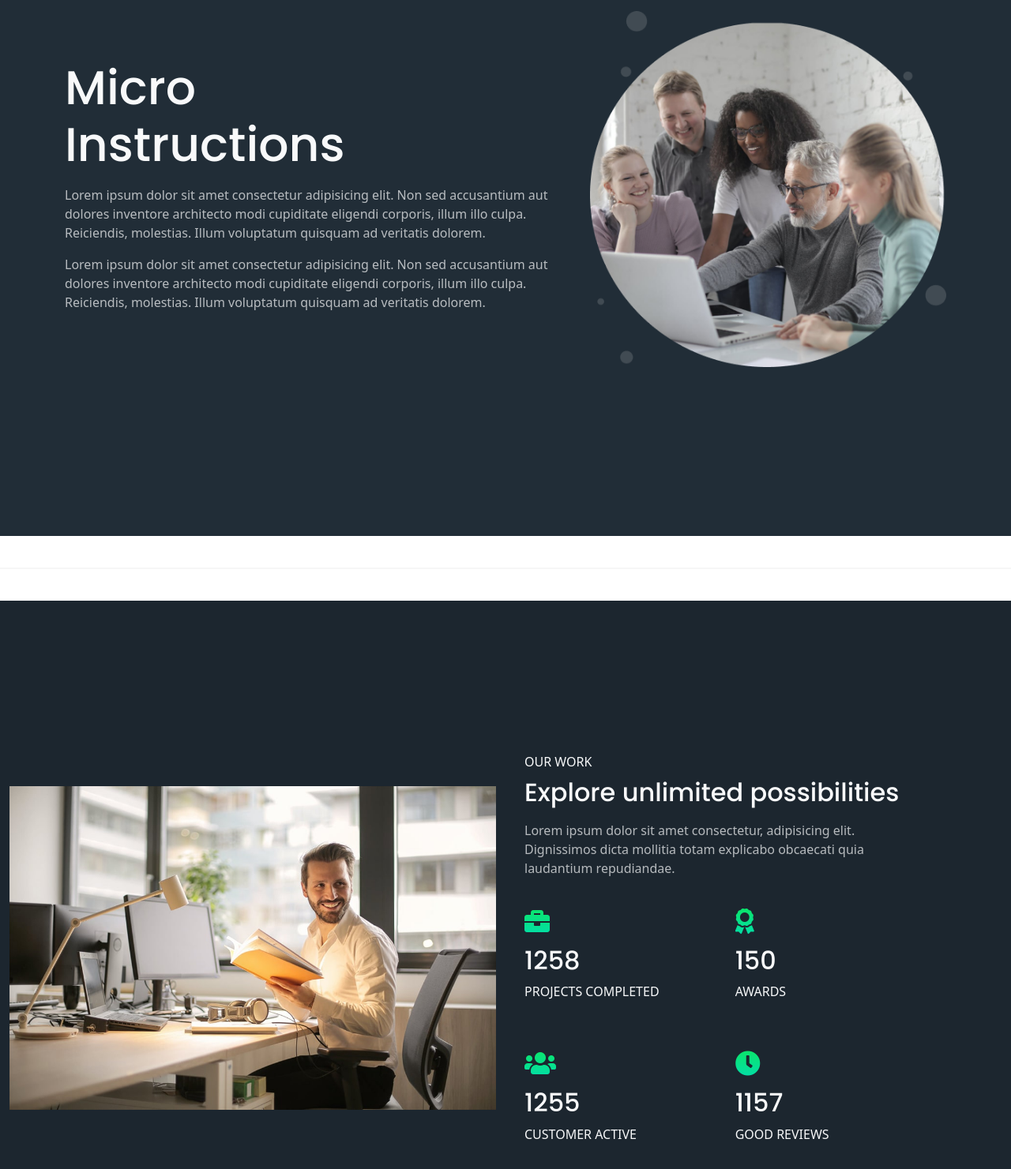
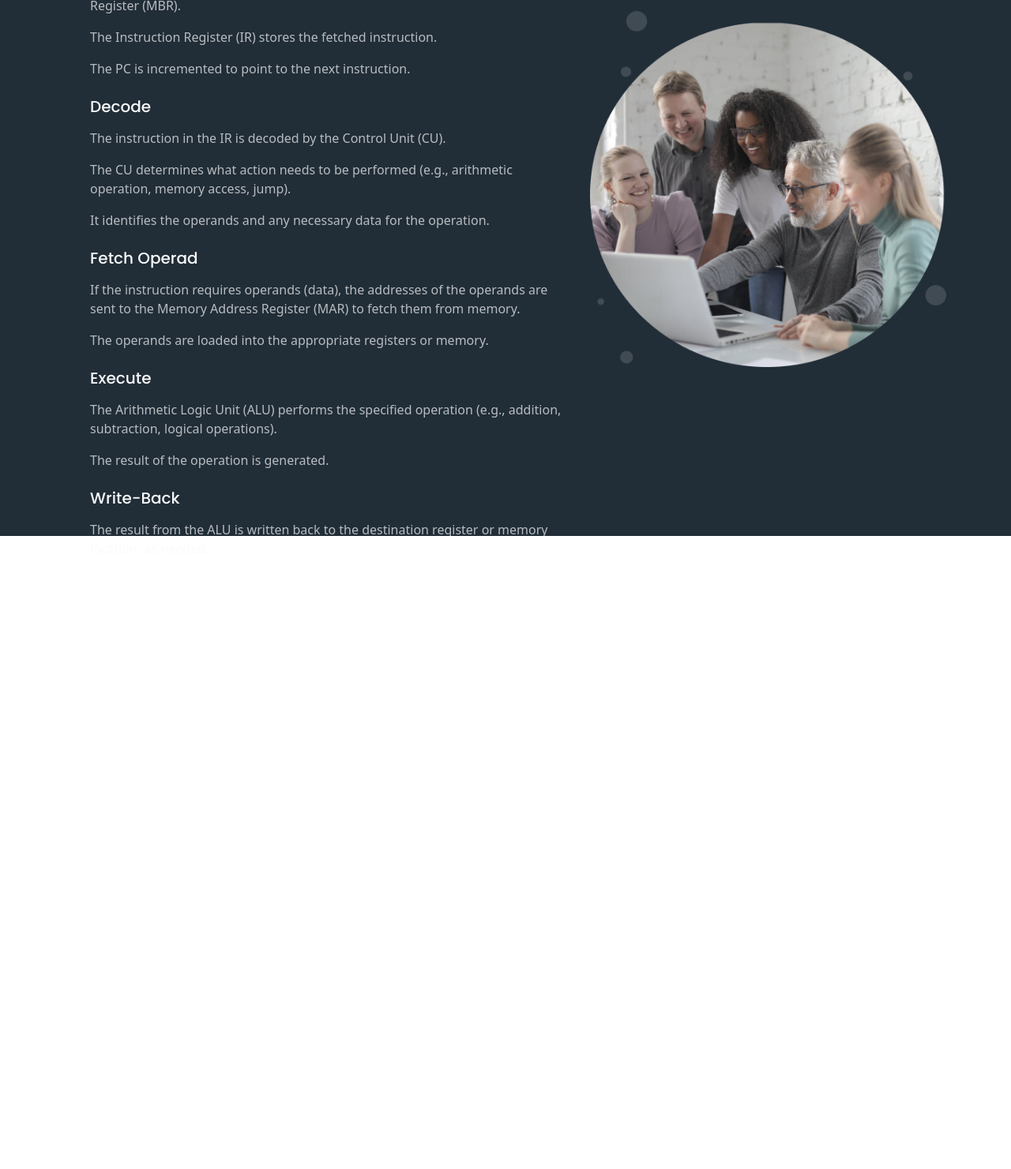
Before and after one commit to Rashmikhot/COA_Portpolio.github.io, a plain HTML site: page instructioncycle.html in a window 1280 px wide. Shown: the part 787-2268 px from the top of the page at 79% size. After the commit the page ends 1518 px from the top, so only its background shows below. Drawn offline with Linux system fonts and the light colour scheme.

Commit message:
Update instructioncycle.html

```diff
--- a/instructioncycle.html
+++ b/instructioncycle.html
@@ -101,9 +101,35 @@
     <div class="container">
         <div class="row d-flex align-items-center">
             <div class="col-lg-7" data-aos="fade-right">
-                <h1>Micro<br> Instructions</h1>
-                <p class="py-2 para-light">Lorem ipsum dolor sit amet consectetur adipisicing elit. Non sed accusantium aut dolores inventore architecto modi cupiditate eligendi corporis, illum illo culpa. Reiciendis, molestias. Illum voluptatum quisquam ad veritatis dolorem.</p>
-                <p class="py-2 para-light">Lorem ipsum dolor sit amet consectetur adipisicing elit. Non sed accusantium aut dolores inventore architecto modi cupiditate eligendi corporis, illum illo culpa. Reiciendis, molestias. Illum voluptatum quisquam ad veritatis dolorem.</p>
+                <h1>Instruction Life Cycle</h1>
+                <p class="py-2 para-light">The instruction lifecycle refers to the sequence of stages a CPU follows to execute an instruction. Here’s a step-by-step explanation:</p>
+		    <ol>
+			    <h5>Fetch Operand</h5>
+			     <li class="py-2 para-light">The Program Counter (PC) points to the address of the next instruction.</li>
+			     <li class="py-2 para-light">The instruction is fetched from memory and placed in the Memory Buffer Register (MBR).</li>
+			     <li class="py-2 para-light">The Instruction Register (IR) stores the fetched instruction.</li>
+			     <li class="py-2 para-light">The PC is incremented to point to the next instruction.</li>
+		    </ol>
+		    <ol>
+			    <h5>Decode</h5>
+			    <li class="py-2 para-light">The instruction in the IR is decoded by the Control Unit (CU).</li>
+			    <li class="py-2 para-light">The CU determines what action needs to be performed (e.g., arithmetic operation, memory access, jump).</li>
+			    <li class="py-2 para-light">It identifies the operands and any necessary data for the operation.</li>
+		    </ol>
+		    <ol>
+			    <h5>Fetch Operad</h5>
+			      <li class="py-2 para-light">If the instruction requires operands (data), the addresses of the operands are sent to the Memory Address Register (MAR) to fetch them from memory.</li>
+			      <li class="py-2 para-light">The operands are loaded into the appropriate registers or memory.</li>
+		    </ol>
+		    <ol>
+			    <h5>Execute</h5>
+			     <li class="py-2 para-light">The Arithmetic Logic Unit (ALU) performs the specified operation (e.g., addition, subtraction, logical operations).</li>
+			      <li class="py-2 para-light">The result of the operation is generated.</li>
+		    </ol>
+		    <ol>
+			    <h5>Write-Back</h5>
+			    <li class="py-2 para-light">The result from the ALU is written back to the destination register or memory location, as needed.</li>
+		    </ol>
             </div>
             <div class="col-lg-5 text-center py-4 py-sm-0" data-aos="fade-down">
                 <img class="img-fluid" src="./assets/images/about.jpg" alt="about">
@@ -111,55 +137,6 @@
         </div> <!-- end of row -->
     </div> <!-- end of container -->
 </section> <!-- end of course introduction -->
-<!-- Horizontal Line -->
-<hr style="border: 1px solid #ddd; margin: 40px 0;">
-
-
-    <!-- Work -->
-    <section class="work d-flex align-items-center py-5" >
-        <div class="container-fluid text-light">
-            <div class="row">
-                <div class="col-lg-6 d-flex align-items-center" data-aos="fade-right">
-                    <img class="img-fluid" src="./assets/images/work.jpg" alt="work">
-                </div>
-                <div class="col-lg-5 d-flex align-items-center px-4 py-3" data-aos="">
-                    <div class="row">
-                        <div class="text-center text-lg-start py-4 pt-lg-0">
-                            <p>OUR WORK</p>
-                            <h2 class="py-2">Explore unlimited possibilities</h2>
-                            <p class="para-light">Lorem ipsum dolor sit amet consectetur, adipisicing elit. Dignissimos dicta mollitia totam explicabo obcaecati quia laudantium repudiandae.</p>
-                        </div>
-                        <div class="container" data-aos="fade-up">
-                            <div class="row g-5">
-                                <div class="col-6 text-start" >
-                                    <i class="fas fa-briefcase fa-2x text-start"></i>
-                                    <h2 class="purecounter" data-purecounter-start="0" data-purecounter-end="1258" data-purecounter-duration="3">1</h2>
-                                    <p>PROJECTS COMPLETED</p>
-                                </div>
-                                <div class="col-6" >
-                                    <i class="fas fa-award fa-2x"></i>
-                                    <h2 class="purecounter" data-purecounter-start="0" data-purecounter-end="150" data-purecounter-duration="3">1</h2>
-                                    <p>AWARDS</p>
-                                </div>
-                                <div class="col-6">
-                                    <i class="fas fa-users fa-2x"></i>
-                                    <h2 class="purecounter" data-purecounter-start="0" data-purecounter-end="1255" data-purecounter-duration="3">1</h2>
-                                    <p>CUSTOMER ACTIVE</p>
-                                </div>
-                                <div class="col-6">
-                                    <i class="fas fa-clock fa-2x"></i>
-                                    <h2 class="purecounter" data-purecounter-start="0" data-purecounter-end="1157" data-purecounter-duration="3">1</h2>
-                                    <p>GOOD REVIEWS</p>
-                                </div>
-                            </div>
-                        </div> <!-- end of container -->
-                    </div> <!-- end of row -->
-                </div> <!-- end of col-lg-5 -->
-            </div> <!-- end of row -->
-        </div> <!-- end of container -->
-    </section> <!-- end of work -->
-
-
     <!-- Scripts -->
     <script src="./js/bootstrap.min.js"></script><!-- Bootstrap framework -->
     <script src="./js/purecounter.min.js"></script> <!-- Purecounter counter for statistics numbers -->
```
